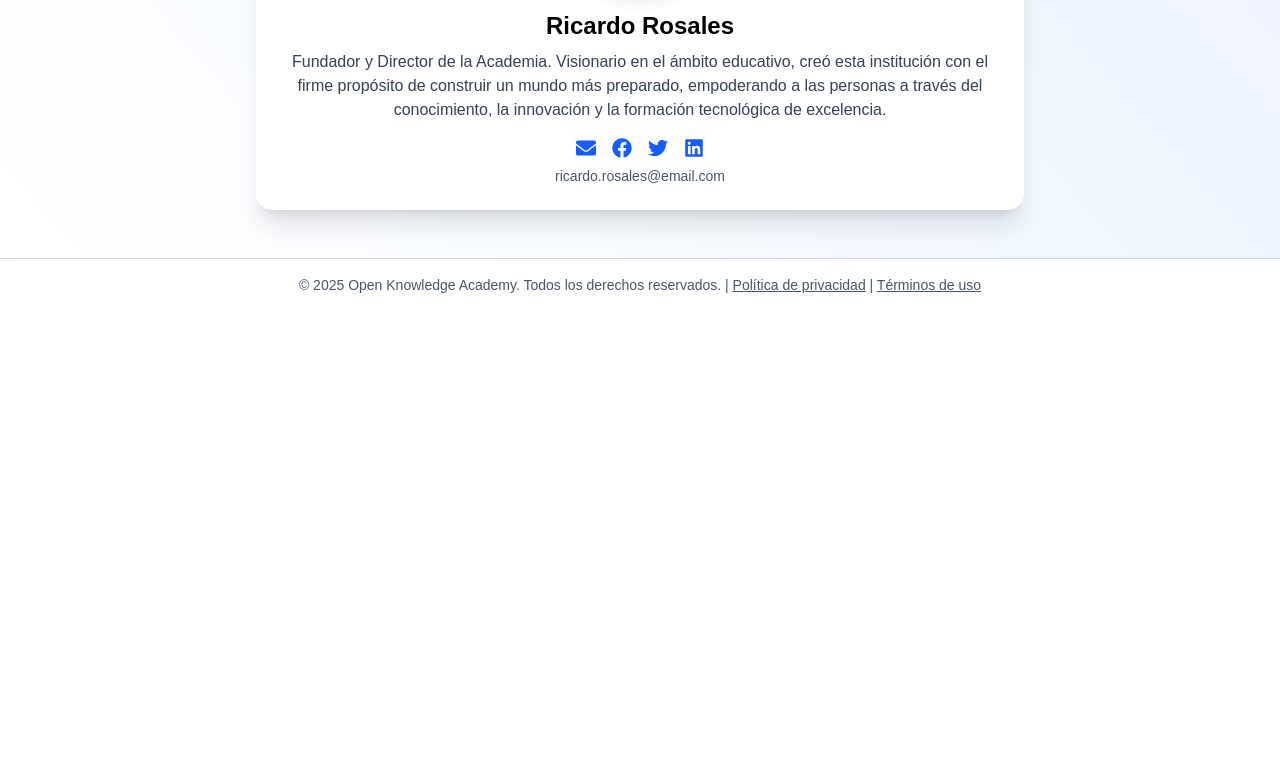
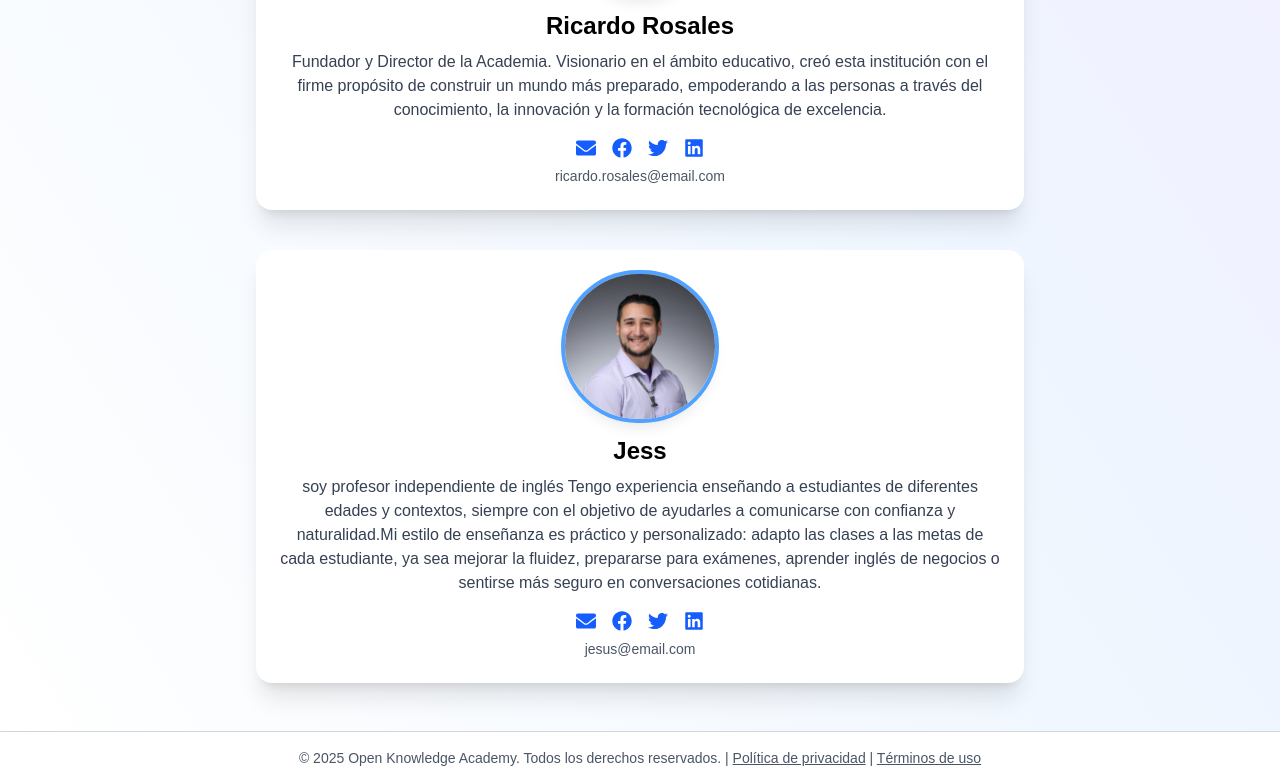
Before and after one commit to ricardo-2/escuela-idiomas, a Next.js app: page /contacto in a window 1280 px wide. Shown: the part 1268-2052 px from the top of the page. Before the commit the page ends 1579 px from the top, so only its background shows below. Built offline with nearby package versions, Linux system fonts and the light colour scheme.

Commit message:
agregarajesus

```diff
--- a/app/contacto/page.tsx
+++ b/app/contacto/page.tsx
@@ -40,7 +40,18 @@ const maestros = [
     twitter: "https://twitter.com/ricardorosales",
     linkedin: "https://linkedin.com/in/ricardorosales"
   }
-}
+},
+{
+  nombre: "Jess",
+  foto: "/jesus.jpg",
+  descripcion: "soy profesor independiente de inglés Tengo experiencia enseñando a estudiantes de diferentes edades y contextos, siempre con el objetivo de ayudarles a comunicarse con confianza y naturalidad.Mi estilo de enseñanza es práctico y personalizado: adapto las clases a las metas de cada estudiante, ya sea mejorar la fluidez, prepararse para exámenes, aprender inglés de negocios o sentirse más seguro en conversaciones cotidianas.",
+  correo: "jesus@email.com",
+  redes: {
+    facebook: "https://facebook.com/jesus",
+    twitter: "https://twitter.com/jesus",
+    linkedin: "https://linkedin.com/in/jesus"
+  }
+},
 
 
   // Puedes agregar más maestros aquí
```
